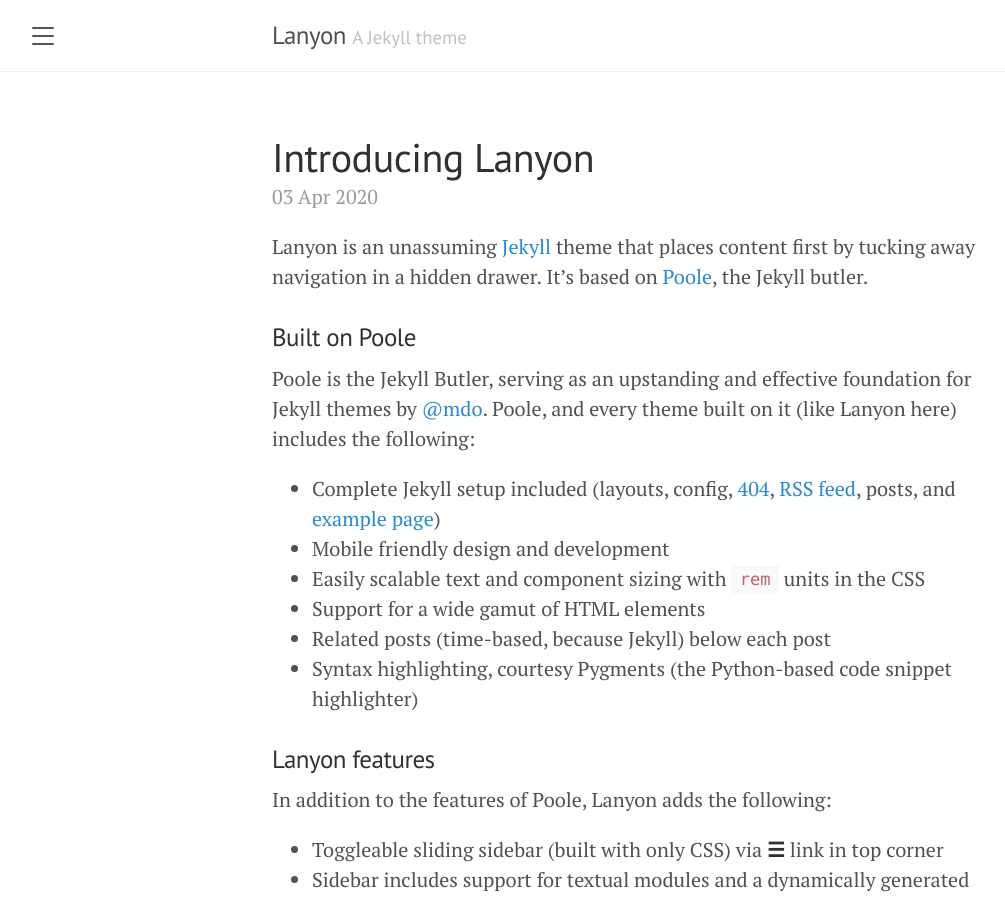
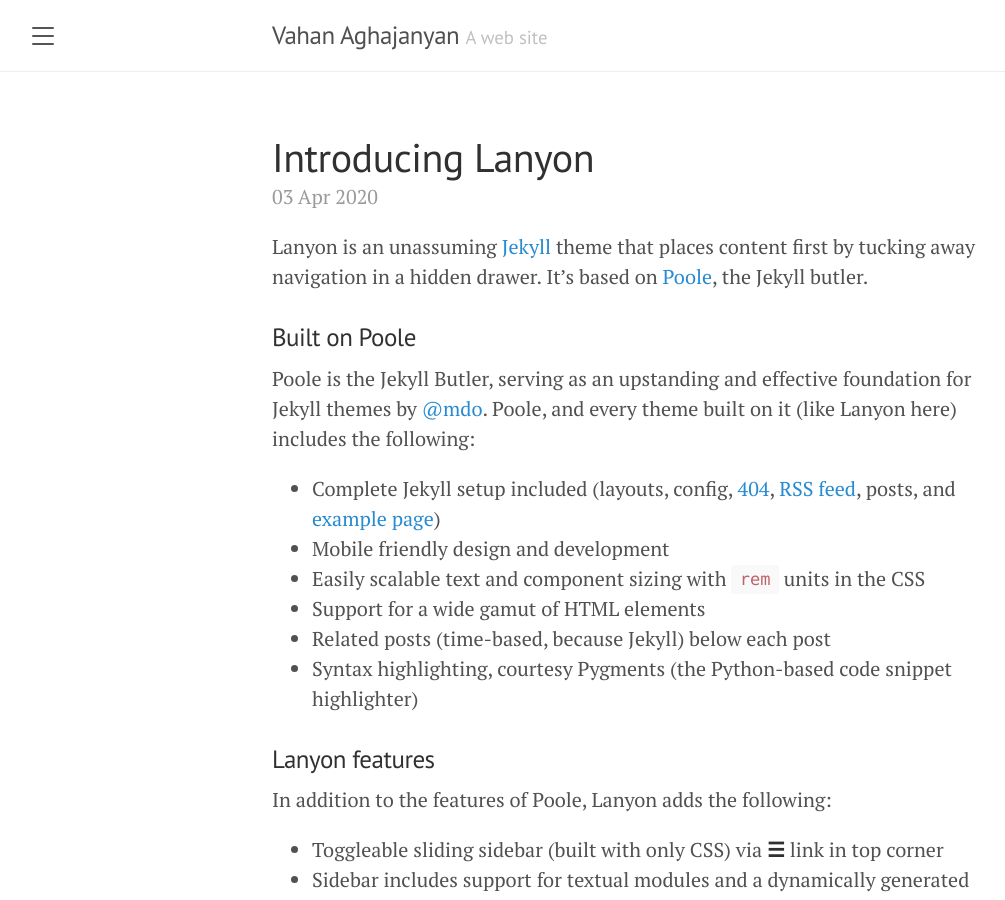
Before and after one commit to vahancho/vahancho.github.io, a Jekyll site: the page built from index.html, in a window 1280 px wide and 900 px high. Shown: the whole window, without its empty margins (8-1013 px from the left). Built offline with Jekyll 4.4.1, drawn with Linux system fonts in a browser that asks for light colours; the list of posts is cut into pages by our own code.

Commit message:
Update _config.yml

```diff
--- a/_config.yml
+++ b/_config.yml
@@ -1,6 +1,6 @@
 # Setup
-title:               Lanyon
-tagline:             'A Jekyll theme'
+title:               Vahan Aghajanyan
+tagline:             'A web site'
 description:         'A reserved <a href="https://jekyllrb.com" target="_blank">Jekyll</a> theme that places the utmost gravity on content with a hidden drawer. Made by <a href="https://twitter.com/mdo" target="_blank">@mdo</a>.'
 url:                 https://vahancho.github.io/
 baseurl:             ''
@@ -9,9 +9,9 @@ permalink:           pretty
 
 # About/contact
 author:
-  name:              Mark Otto
+  name:              Vahan Aghajanyan
   url:               https://twitter.com/mdo
-  email:             markdotto@gmail.com
+  email:             v...o@gmail.com
 
 # Gems
 plugins:
```
